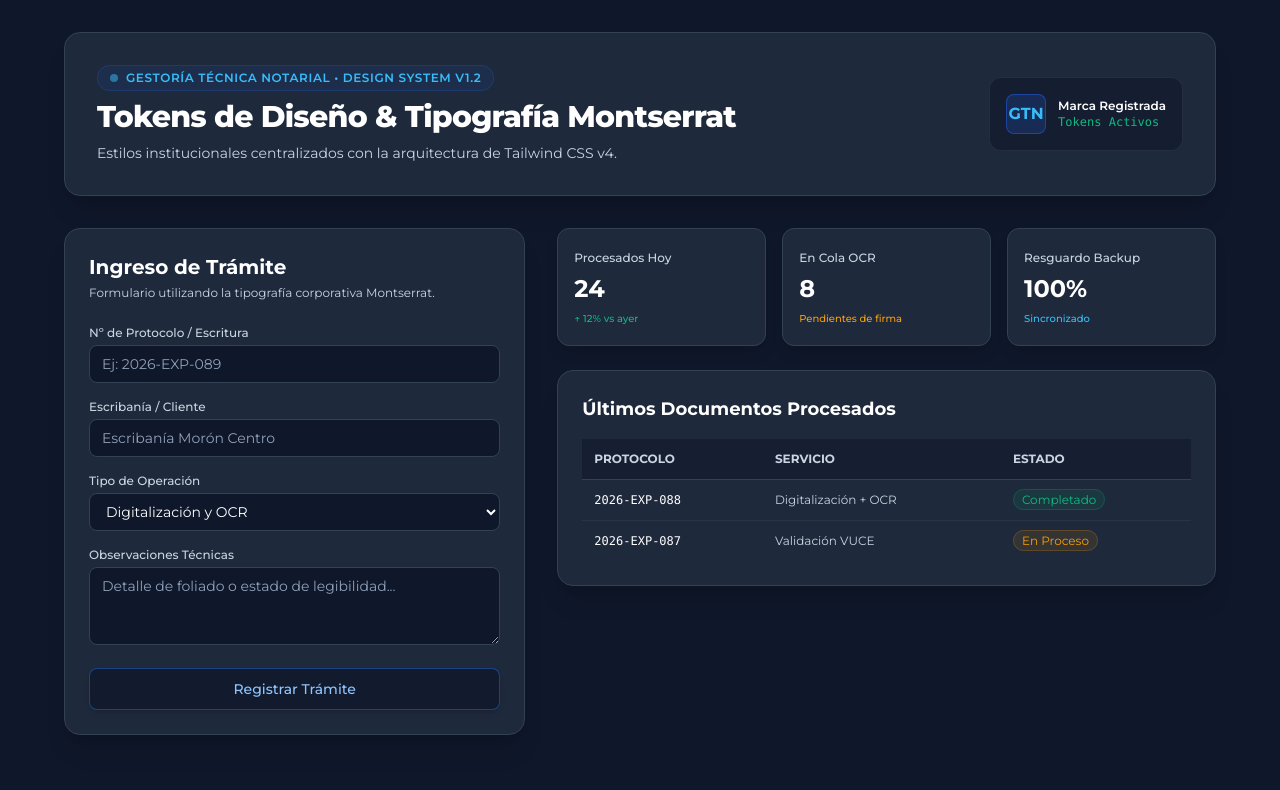
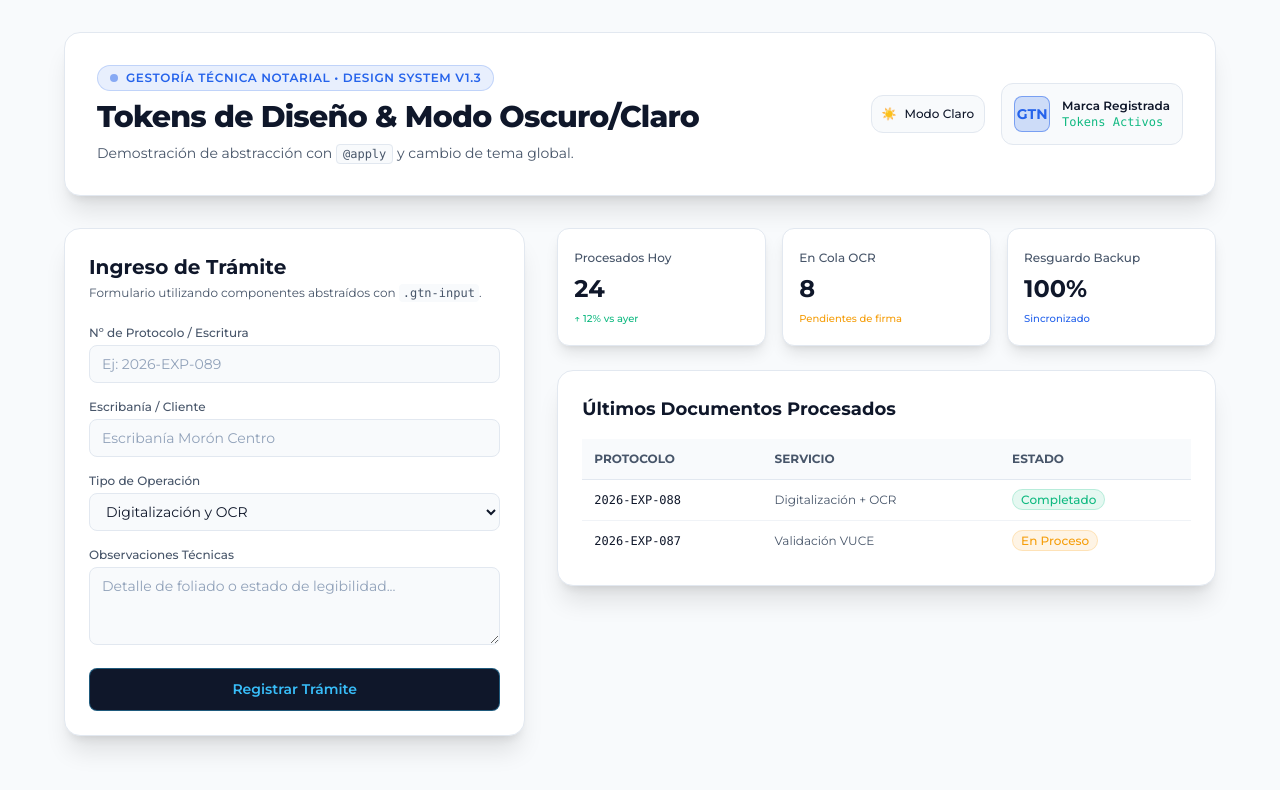
Before and after one commit to e-legal032/gtn-frontend-lab, a website built with Vite: page index.html in a window 1280 px wide. Built offline with nearby package versions, Linux system fonts and the light colour scheme.

Commit message:
feat(lab-1.3): add theme toggle, dynamic CSS tokens and anti-FOUC script

```diff
--- a/index.html
+++ b/index.html
@@ -3,36 +3,64 @@
   <head>
     <meta charset="UTF-8" />
     <meta name="viewport" content="width=device-width, initial-scale=1.0" />
-    <title>GTN - Design System Lab 1.2</title>
+    <title>GTN - Design System Lab 1.3</title>
+
+    <!-- SCRIPT ANTI-FOUC BLOQUEANTE EN EL HEAD (Se ejecuta antes del primer renderizado) -->
+    <script>
+      (function() {
+        const savedTheme = localStorage.getItem('gtn-theme');
+        const systemPrefersDark = window.matchMedia('(prefers-color-scheme: dark)').matches;
+
+        if (savedTheme === 'dark' || (!savedTheme && systemPrefersDark)) {
+          document.documentElement.classList.add('dark');
+        } else {
+          document.documentElement.classList.remove('dark');
+        }
+      })();
+    </script>
+
     <link rel="stylesheet" href="/src/style.css" />
   </head>
-  <!-- Usamos nuestras clases institucionales: bg-gtn-dark y font-sans por defecto -->
-  <body class="bg-gtn-dark text-slate-100 min-h-screen p-4 md:p-8 font-sans antialiased">
+  <body class="bg-gtn-dark text-gtn-text min-h-screen p-4 md:p-8 font-sans antialiased transition-colors duration-200">
 
     <div class="max-w-6xl kiosk:max-w-7xl mx-auto space-y-8">
 
-      <!-- BLOQUE 1: HERO INSTITUCIONAL -->
-      <header class="bg-gtn-surface border border-gtn-border rounded-2xl p-6 md:p-8 shadow-xl flex flex-col md:flex-row items-center justify-between gap-6">
+      <!-- BLOQUE 1: HERO INSTITUCIONAL + INTERRUPTOR DE TEMA -->
+      <header class="bg-gtn-surface border border-gtn-border rounded-2xl p-6 md:p-8 shadow-xl flex flex-col md:flex-row items-center justify-between gap-6 transition-colors">
         <div class="space-y-2 text-center md:text-left">
-          <div class="inline-flex items-center gap-2 px-3 py-1 bg-gtn-brand/10 border border-gtn-brand/20 rounded-full text-gtn-accent text-xs font-semibold uppercase tracking-wider">
-            <span class="w-2 h-2 rounded-full bg-gtn-accent animate-pulse"></span>
-            Gestoría Técnica Notarial • Design System v1.2
+          <div class="inline-flex items-center gap-2 px-3 py-1 bg-gtn-brand/10 border border-gtn-brand/20 rounded-full text-gtn-brand text-xs font-semibold uppercase tracking-wider">
+            <span class="w-2 h-2 rounded-full bg-gtn-brand animate-pulse"></span>
+            Gestoría Técnica Notarial • Design System v1.3
           </div>
-          <h1 class="text-3xl font-extrabold text-white tracking-tight">
-            Tokens de Diseño & Tipografía Montserrat
+          <h1 class="text-3xl font-extrabold text-gtn-heading tracking-tight">
+            Tokens de Diseño & Modo Oscuro/Claro
           </h1>
           <p class="text-gtn-text text-sm max-w-xl">
-            Estilos institucionales centralizados con la arquitectura de Tailwind CSS v4.
+            Demostración de abstracción con <code class="font-mono text-xs bg-gtn-dark px-1.5 py-0.5 rounded border border-gtn-border">@apply</code> y cambio de tema global.
           </p>
         </div>
 
-        <div class="flex items-center gap-3 bg-gtn-dark/60 p-4 rounded-xl border border-gtn-border/50">
-          <div class="w-10 h-10 rounded-lg bg-gtn-brand/20 border border-gtn-brand/50 flex items-center justify-center text-gtn-accent font-bold">
-            GTN
-          </div>
-          <div class="text-xs">
-            <p class="font-semibold text-white">Marca Registrada</p>
-            <p class="text-gtn-success font-mono">Tokens Activos</p>
+        <!-- CONTROLES DEL HEADER: LOGO E INTERRUPTOR -->
+        <div class="flex items-center gap-4">
+          <!-- Botón Toggle Dark/Light Mode -->
+          <button
+            id="theme-toggle"
+            type="button"
+            class="p-2.5 bg-gtn-dark border border-gtn-border rounded-xl text-gtn-heading hover:border-gtn-brand transition-all cursor-pointer flex items-center gap-2 text-xs font-medium"
+            title="Cambiar Modo de Color"
+          >
+            <span id="theme-toggle-icon">🌙</span>
+            <span id="theme-toggle-text" class="hidden sm:inline">Modo Oscuro</span>
+          </button>
+
+          <div class="flex items-center gap-3 bg-gtn-dark p-3 rounded-xl border border-gtn-border">
+            <div class="w-9 h-9 rounded-lg bg-gtn-brand/20 border border-gtn-brand/50 flex items-center justify-center text-gtn-brand font-bold text-sm">
+              GTN
+            </div>
+            <div class="text-xs">
+              <p class="font-semibold text-gtn-heading">Marca Registrada</p>
+              <p class="text-gtn-success font-mono">Tokens Activos</p>
+            </div>
           </div>
         </div>
       </header>
@@ -40,11 +68,11 @@
       <!-- LAYOUT PRINCIPAL -->
       <div class="grid grid-cols-1 lg:grid-cols-12 gap-8">
 
-        <!-- BLOQUE 2: FORMULARIO NOTARIAL -->
-        <section class="lg:col-span-5 bg-gtn-surface border border-gtn-border rounded-2xl p-6 shadow-xl space-y-6">
+        <!-- BLOQUE 2: FORMULARIO NOTARIAL (USANDO CLASES ABSTRAÍDAS) -->
+        <section class="lg:col-span-5 bg-gtn-surface border border-gtn-border rounded-2xl p-6 shadow-xl space-y-6 transition-colors">
           <div>
-            <h2 class="text-xl font-bold text-white">Ingreso de Trámite</h2>
-            <p class="text-xs text-gtn-text mt-1">Formulario utilizando la tipografía corporativa Montserrat.</p>
+            <h2 class="text-xl font-bold text-gtn-heading">Ingreso de Trámite</h2>
+            <p class="text-xs text-gtn-text mt-1">Formulario utilizando componentes abstraídos con <code class="font-mono text-xs bg-gtn-dark px-1 py-0.5 rounded">.gtn-input</code>.</p>
           </div>
 
           <form onsubmit="event.preventDefault();" class="space-y-4">
@@ -53,7 +81,7 @@
               <input
                 type="text"
                 placeholder="Ej: 2026-EXP-089"
-                class="w-full bg-gtn-dark border border-gtn-border rounded-lg px-3 py-2 text-sm text-white placeholder-slate-400 focus:outline-none focus:border-gtn-accent transition-colors"
+                class="gtn-input"
               />
             </div>
 
@@ -62,16 +90,16 @@
               <input
                 type="text"
                 placeholder="Escribanía Morón Centro"
-                class="w-full bg-gtn-dark border border-gtn-border rounded-lg px-3 py-2 text-sm text-white placeholder-slate-400 focus:outline-none focus:border-gtn-accent transition-colors"
+                class="gtn-input"
               />
             </div>
 
             <div>
               <label class="block text-xs font-medium text-gtn-text mb-1">Tipo de Operación</label>
-              <select class="w-full bg-gtn-dark border border-gtn-border rounded-lg px-3 py-2 text-sm text-white focus:outline-none focus:border-gtn-accent transition-colors">
-                <option value="1" class="bg-gtn-dark text-gtn-text">Digitalización y OCR</option>
-                <option value="2" class="bg-gtn-dark text-gtn-text">Resguardo / Backup Seguro</option>
-                <option value="3" class="bg-gtn-dark text-gtn-text">Validación VUCE / Certificación</option>
+              <select class="gtn-input">
+                <option value="1">Digitalización y OCR</option>
+                <option value="2">Resguardo / Backup Seguro</option>
+                <option value="3">Validación VUCE / Certificación</option>
               </select>
             </div>
 
@@ -80,15 +108,12 @@
               <textarea
                 rows="3"
                 placeholder="Detalle de foliado o estado de legibilidad..."
-                class="w-full bg-gtn-dark border border-gtn-border rounded-lg px-3 py-2 text-sm text-white placeholder-slate-400 focus:outline-none focus:border-gtn-accent transition-colors"
+                class="gtn-input"
               ></textarea>
             </div>
 
-            <!-- BOTÓN REFINADO -->
-            <button
-              type="submit"
-              class="w-full bg-slate-900/80 hover:bg-slate-900 border border-blue-500/40 hover:border-blue-400 text-blue-300 hover:text-white font-medium py-2.5 px-4 rounded-lg text-sm transition-all shadow-md hover:shadow-blue-500/10 active:scale-[0.99]"
-            >
+            <!-- BOTÓN REFINADO Y ABSTRAÍDO -->
+            <button type="submit" class="btn-primary">
               Registrar Trámite
             </button>
           </form>
@@ -97,34 +122,34 @@
         <!-- BLOQUE 3: DASHBOARD -->
         <section class="lg:col-span-7 space-y-6">
 
-          <!-- Tarjetas de Métricas -->
+          <!-- Tarjetas de Métricas (usando .gtn-card) -->
           <div class="grid grid-cols-1 sm:grid-cols-3 gap-4">
-            <div class="bg-gtn-surface border border-gtn-border p-4 rounded-xl shadow-lg">
+            <div class="gtn-card">
               <span class="text-xs text-gtn-text font-medium">Procesados Hoy</span>
-              <p class="text-2xl font-bold text-white mt-1">24</p>
+              <p class="text-2xl font-bold text-gtn-heading mt-1">24</p>
               <span class="text-[10px] text-gtn-success font-medium">↑ 12% vs ayer</span>
             </div>
 
-            <div class="bg-gtn-surface border border-gtn-border p-4 rounded-xl shadow-lg">
+            <div class="gtn-card">
               <span class="text-xs text-gtn-text font-medium">En Cola OCR</span>
-              <p class="text-2xl font-bold text-white mt-1">8</p>
+              <p class="text-2xl font-bold text-gtn-heading mt-1">8</p>
               <span class="text-[10px] text-gtn-warning font-medium">Pendientes de firma</span>
             </div>
 
-            <div class="bg-gtn-surface border border-gtn-border p-4 rounded-xl shadow-lg">
+            <div class="gtn-card">
               <span class="text-xs text-gtn-text font-medium">Resguardo Backup</span>
-              <p class="text-2xl font-bold text-white mt-1">100%</p>
-              <span class="text-[10px] text-gtn-accent font-medium">Sincronizado</span>
+              <p class="text-2xl font-bold text-gtn-heading mt-1">100%</p>
+              <span class="text-[10px] text-gtn-brand font-medium">Sincronizado</span>
             </div>
           </div>
 
           <!-- Tabla de Estado -->
-          <div class="bg-gtn-surface border border-gtn-border rounded-2xl p-6 shadow-xl space-y-4">
-            <h3 class="text-lg font-bold text-white">Últimos Documentos Procesados</h3>
+          <div class="bg-gtn-surface border border-gtn-border rounded-2xl p-6 shadow-xl space-y-4 transition-colors">
+            <h3 class="text-lg font-bold text-gtn-heading">Últimos Documentos Procesados</h3>
 
             <div class="overflow-x-auto">
-              <table class="w-full text-left text-xs text-slate-300">
-                <thead class="bg-gtn-dark/50 uppercase text-gtn-text font-semibold border-b border-gtn-border">
+              <table class="w-full text-left text-xs text-gtn-text">
+                <thead class="bg-gtn-dark uppercase text-gtn-text font-semibold border-b border-gtn-border">
                   <tr>
                     <th class="p-3">Protocolo</th>
                     <th class="p-3">Servicio</th>
@@ -133,14 +158,14 @@
                 </thead>
                 <tbody class="divide-y divide-gtn-border/50">
                   <tr>
-                    <td class="p-3 font-mono font-medium text-white">2026-EXP-088</td>
+                    <td class="p-3 font-mono font-medium text-gtn-heading">2026-EXP-088</td>
                     <td class="p-3">Digitalización + OCR</td>
-                    <td class="p-3"><span class="px-2 py-0.5 bg-emerald-500/10 text-gtn-success rounded-full border border-emerald-500/20">Completado</span></td>
+                    <td class="p-3"><span class="px-2 py-0.5 bg-emerald-500/10 text-gtn-success rounded-full border border-emerald-500/20 font-medium">Completado</span></td>
                   </tr>
                   <tr>
-                    <td class="p-3 font-mono font-medium text-white">2026-EXP-087</td>
+                    <td class="p-3 font-mono font-medium text-gtn-heading">2026-EXP-087</td>
                     <td class="p-3">Validación VUCE</td>
-                    <td class="p-3"><span class="px-2 py-0.5 bg-amber-500/10 text-gtn-warning rounded-full border border-amber-500/20">En Proceso</span></td>
+                    <td class="p-3"><span class="px-2 py-0.5 bg-amber-500/10 text-gtn-warning rounded-full border border-amber-500/20 font-medium">En Proceso</span></td>
                   </tr>
                 </tbody>
               </table>
--- a/src/main.js
+++ b/src/main.js
@@ -0,0 +1,29 @@
+// LÓGICA DEL INTERRUPTOR DE TEMA (DARK / LIGHT MODE)
+
+const themeToggleBtn = document.getElementById('theme-toggle');
+const themeToggleIcon = document.getElementById('theme-toggle-icon');
+const themeToggleText = document.getElementById('theme-toggle-text');
+
+// 1. Sincronizar la UI del botón con la clase que el script del <head> ya aplicó
+const isDarkInitial = document.documentElement.classList.contains('dark');
+updateUI(isDarkInitial ? 'dark' : 'light');
+
+// 2. Función auxiliar para actualizar ícono y texto del botón
+function updateUI(theme) {
+  if (theme === 'dark') {
+    if (themeToggleIcon) themeToggleIcon.textContent = '🌙';
+    if (themeToggleText) themeToggleText.textContent = 'Modo Oscuro';
+  } else {
+    if (themeToggleIcon) themeToggleIcon.textContent = '☀️';
+    if (themeToggleText) themeToggleText.textContent = 'Modo Claro';
+  }
+}
+
+// 3. Listener para alternar tema al hacer clic
+themeToggleBtn?.addEventListener('click', () => {
+  const isDark = document.documentElement.classList.toggle('dark');
+  const newTheme = isDark ? 'dark' : 'light';
+
+  localStorage.setItem('gtn-theme', newTheme);
+  updateUI(newTheme);
+});
--- a/src/style.css
+++ b/src/style.css
@@ -4,34 +4,112 @@
 /* 2. Importación del motor de Tailwind v4 */
 @import "tailwindcss";
 
+/* ==========================================================================
+   EVALUACIÓN DE MODO OSCURO / CLARO (Variables de Superficie y Componentes)
+   ========================================================================== */
+
+/* Valores predeterminados (Modo Claro) */
 :root {
-  color-scheme: dark;
+  --color-gtn-bg: #f8fafc;        /* Slate 50 */
+  --color-gtn-surface: #ffffff;   /* Blanco */
+  --color-gtn-border: #e2e8f0;    /* Slate 200 */
+  --color-gtn-text: #475569;      /* Slate 600 */
+  --color-gtn-heading: #0f172a;   /* Slate 900 */
+
+  /* Tokens del Botón Primario (Modo Claro) */
+  --btn-bg: #0f172a;                       /* Fondo Slate 900 para mantener la estética */
+  --btn-bg-hover: #1e293b;                 /* Slate 800 en hover */
+  --btn-text: #38bdf8;                     /* Texto Sky 400 (Cian tecnológico) */
+  --btn-text-hover: #ffffff;               /* Texto blanco en hover */
+  --btn-border: rgba(56, 189, 248, 0.4);   /* Borde cian translúcido */
+  --btn-border-hover: #38bdf8;             /* Borde cian pleno */
+  --btn-shadow-hover: rgba(56, 189, 248, 0.2);
+}
+
+/* Valores para Modo Oscuro (se activan con <html class="dark">) */
+.dark {
+  --color-gtn-bg: #0f172a;        /* Slate 900 */
+  --color-gtn-surface: #1e293b;   /* Slate 800 */
+  --color-gtn-border: #334155;    /* Slate 700 */
+  --color-gtn-text: #cbd5e1;      /* Slate 300 */
+  --color-gtn-heading: #ffffff;   /* Blanco */
+
+  /* Tokens del Botón Primario (Modo Oscuro) */
+  --btn-bg: rgba(15, 23, 42, 0.9);         /* Slate 900 translúcido */
+  --btn-bg-hover: #1e293b;                 /* Slate 800 en hover */
+  --btn-text: #38bdf8;                     /* Texto Sky 400 */
+  --btn-text-hover: #ffffff;               /* Texto blanco en hover */
+  --btn-border: rgba(56, 189, 248, 0.4);   /* Borde cian translúcido */
+  --btn-border-hover: #38bdf8;             /* Borde cian pleno */
+  --btn-shadow-hover: rgba(56, 189, 248, 0.25);
 }
 
 /* ==========================================================================
-   DESIGN SYSTEM GTN - CONFIGURACIÓN CENTRALIZADA DE TOKENS DE DISEÑO
+   CONFIGURACIÓN DE TOKENS EN TAILWIND V4
    ========================================================================== */
 @theme {
-  /* 1. TIPOGRAFÍA CORPORATIVA */
   --font-sans: 'Montserrat', system-ui, -apple-system, sans-serif;
 
-  /* 2. PALETA DE COLORES INSTITUCIONALES (Hexadecimales de alta compatibilidad) */
-  /* Colores de Fondo / Superficie */
-  --color-gtn-dark: #0f172a;       /* Slate 900 - Fondo principal */
-  --color-gtn-surface: #1e293b;    /* Slate 800 - Fondo de tarjetas y paneles */
-  --color-gtn-border: #334155;     /* Slate 700 - Bordes de contenedores */
-  --color-gtn-text: #cbd5e1;   /* texto general - gris plata */
+  /* Mapeo de tokens a las variables CSS dinámicas de modo oscuro/claro */
+  --color-gtn-dark: var(--color-gtn-bg);
+  --color-gtn-surface: var(--color-gtn-surface);
+  --color-gtn-border: var(--color-gtn-border);
+  --color-gtn-text: var(--color-gtn-text);
+  --color-gtn-heading: var(--color-gtn-heading);
 
-  /* Colores de Marca y Acción */
-  --color-gtn-brand: #2563eb;      /* Azul Cobalto Institucional */
-  --color-gtn-brand-hover: #1d4ed8;/* Hover más oscuro */
-  --color-gtn-accent: #38bdf8;     /* Sky 400 para badges */
+  /* Marca y Acciones */
+  --color-gtn-brand: #2563eb;       /* Azul Cobalto Institucional */
+  --color-gtn-brand-hover: #1d4ed8;
+  --color-gtn-accent: #0284c7;      /* Sky 600 en claro */
 
-  /* Colores Semánticos de Estado */
-  --color-gtn-success: #10b981;    /* Emerald 500 - Trámite completado */
-  --color-gtn-warning: #f59e0b;    /* Amber 500 - En proceso / pendiente */
-  --color-gtn-error: #ef4444;      /* Red 500 - Error o rechazado */
+  /* Estados */
+  --color-gtn-success: #10b981;
+  --color-gtn-warning: #f59e0b;
+  --color-gtn-error: #ef4444;
 
-  /* 3. BREAKPOINTS PERSONALIZADOS */
-  --breakpoint-kiosk: 1400px;      /* Pantallas anchas de gestión notarial */
+  --breakpoint-kiosk: 1400px;
 }
+
+/* ==========================================================================
+   ABSTRACCIÓN DE COMPONENTES REPETITIVOS
+   ========================================================================== */
+@layer components {
+  /* Abstracción para los inputs */
+  .gtn-input {
+    @apply w-full bg-gtn-dark border border-gtn-border rounded-lg px-3 py-2 text-sm text-gtn-heading placeholder-slate-400 focus:outline-none focus:border-gtn-brand transition-colors;
+  }
+
+  /* Botón primario: Estructura desacoplada guiada por Tokens CSS */
+  .btn-primary {
+    width: 100%;
+    font-weight: 600;
+    padding: 0.625rem 1rem;
+    border-radius: 0.5rem;
+    font-size: 0.875rem;
+    cursor: pointer;
+    transition: all 0.2s ease-in-out;
+
+    /* Propiedades vinculadas a las variables por tema */
+    background-color: var(--btn-bg);
+    color: var(--btn-text);
+    border: 1px solid var(--btn-border);
+  }
+
+  /* Estado HOVER: Mismo comportamiento agnóstico al tema */
+  .btn-primary:hover {
+    background-color: var(--btn-bg-hover);
+    color: var(--btn-text-hover);
+    border-color: var(--btn-border-hover);
+    box-shadow: 0 10px 15px -3px var(--btn-shadow-hover);
+  }
+
+  /* Estado ACTIVE: Respuesta táctil/clic */
+  .btn-primary:active {
+    transform: scale(0.99);
+  }
+
+  /* Abstracción para tarjetas */
+  .gtn-card {
+    @apply bg-gtn-surface border border-gtn-border p-4 rounded-xl shadow-lg transition-colors;
+  }
+}
```
Also changed, not shown: README.md.
